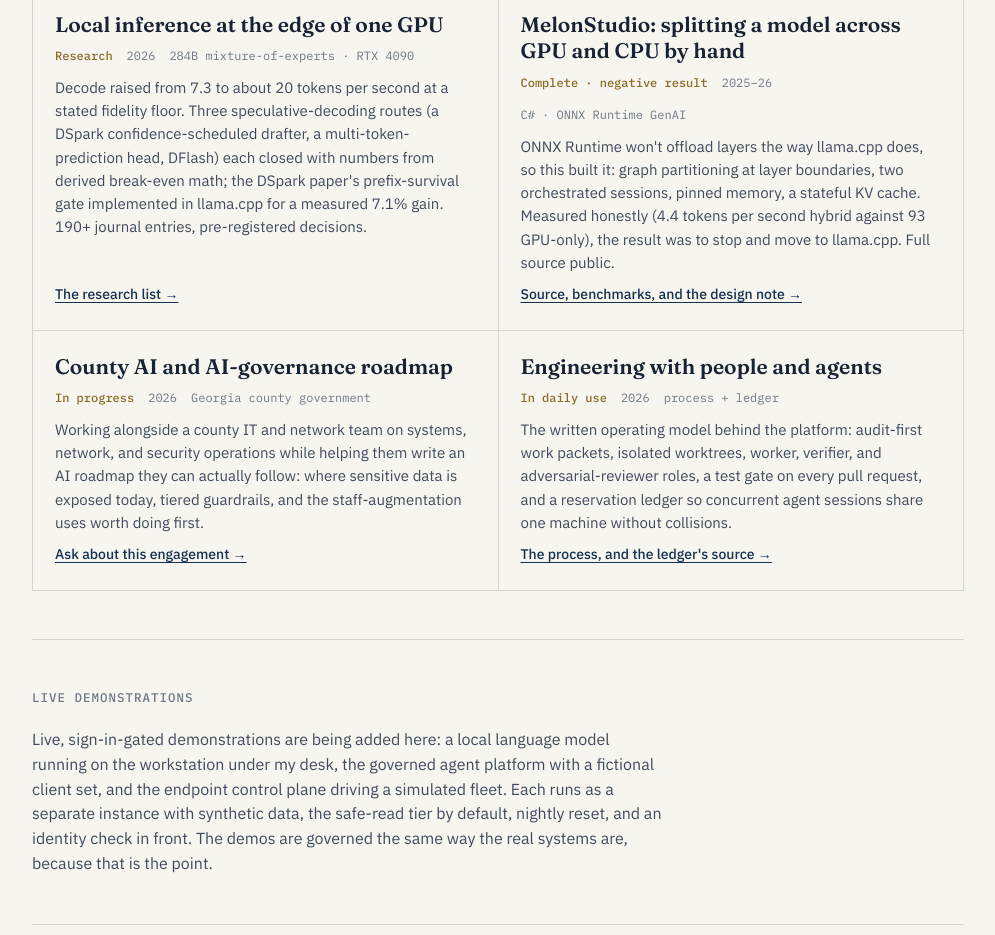
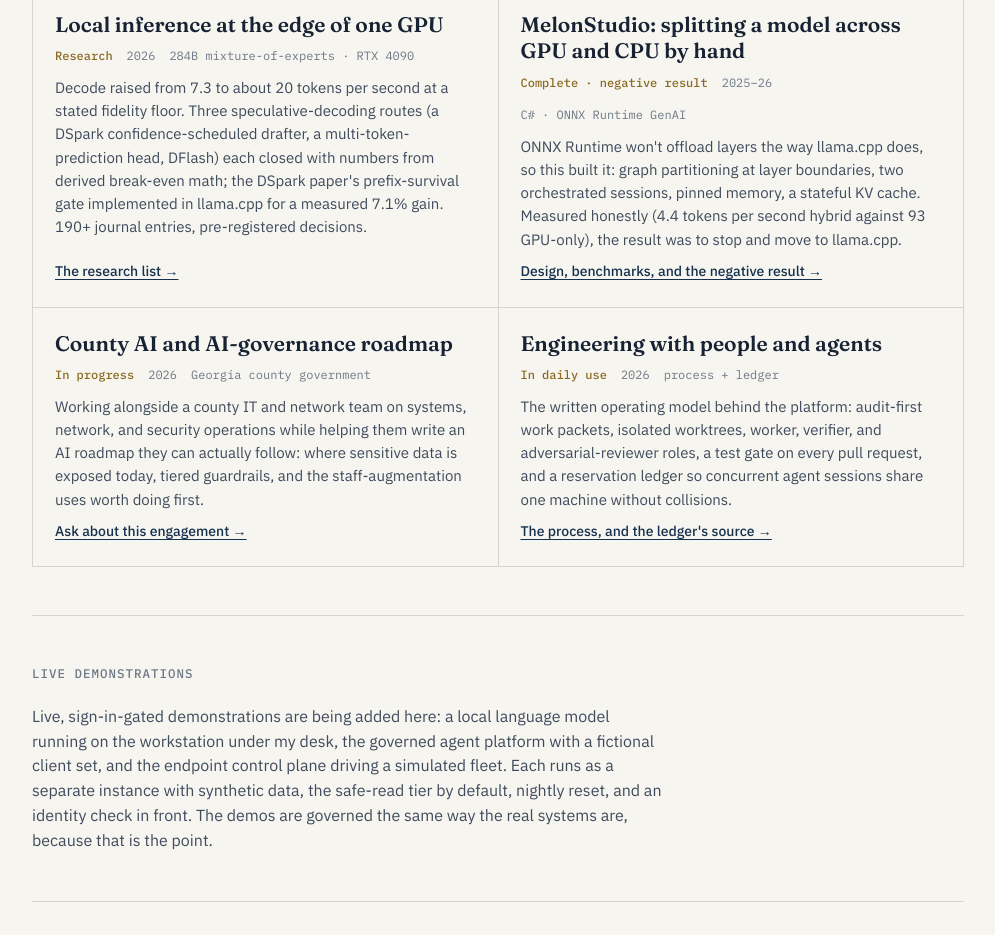
Before and after one commit to clpatrick/guyprompting, a website: page docs/index.html in a window 1280 px wide. Shown: the part 2060-2995 px from the top of the page, without its empty margins (142-1137 px from the left). Drawn offline with Linux system fonts and the light colour scheme.

Commit message:
MelonStudio card points at the description-only study repo

```diff
--- a/docs/index.html
+++ b/docs/index.html
@@ -194,8 +194,8 @@ footer{padding:28px 0 56px;font-family:var(--mono);font-size:12.5px;color:var(--
     <article>
       <h3>MelonStudio: splitting a model across GPU and CPU by hand</h3>
       <div class="meta"><b>Complete · negative result</b><span>2025–26</span><span>C# · ONNX Runtime GenAI</span></div>
-      <p>ONNX Runtime won't offload layers the way llama.cpp does, so this built it: graph partitioning at layer boundaries, two orchestrated sessions, pinned memory, a stateful KV cache. Measured honestly (4.4 tokens per second hybrid against 93 GPU-only), the result was to stop and move to llama.cpp. Full source public.</p>
-      <a class="more" href="https://github.com/clpatrick/MelonStudio">Source, benchmarks, and the design note →</a>
+      <p>ONNX Runtime won't offload layers the way llama.cpp does, so this built it: graph partitioning at layer boundaries, two orchestrated sessions, pinned memory, a stateful KV cache. Measured honestly (4.4 tokens per second hybrid against 93 GPU-only), the result was to stop and move to llama.cpp.</p>
+      <a class="more" href="https://github.com/clpatrick/onnx-hybrid-inference-study">Design, benchmarks, and the negative result →</a>
     </article>
     <article>
       <h3>County AI and AI-governance roadmap</h3>
```
Also changed, not shown: docs/p/tcjb5/index.html (+2 -2 lines).
